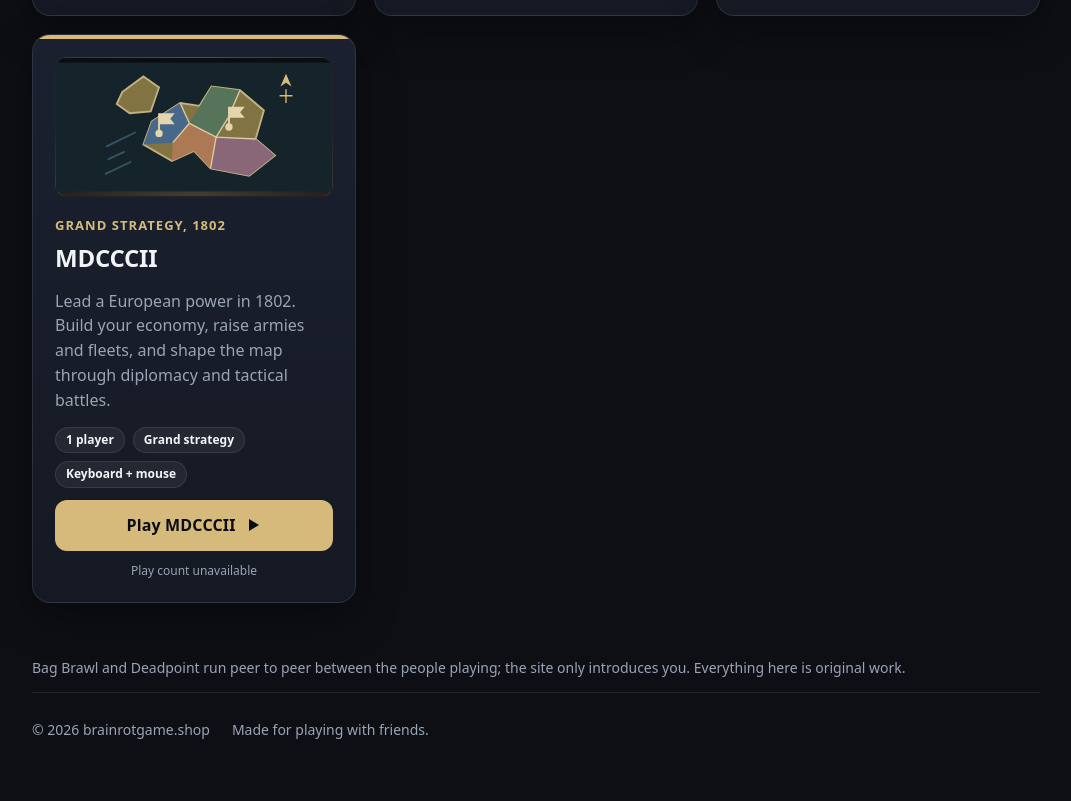
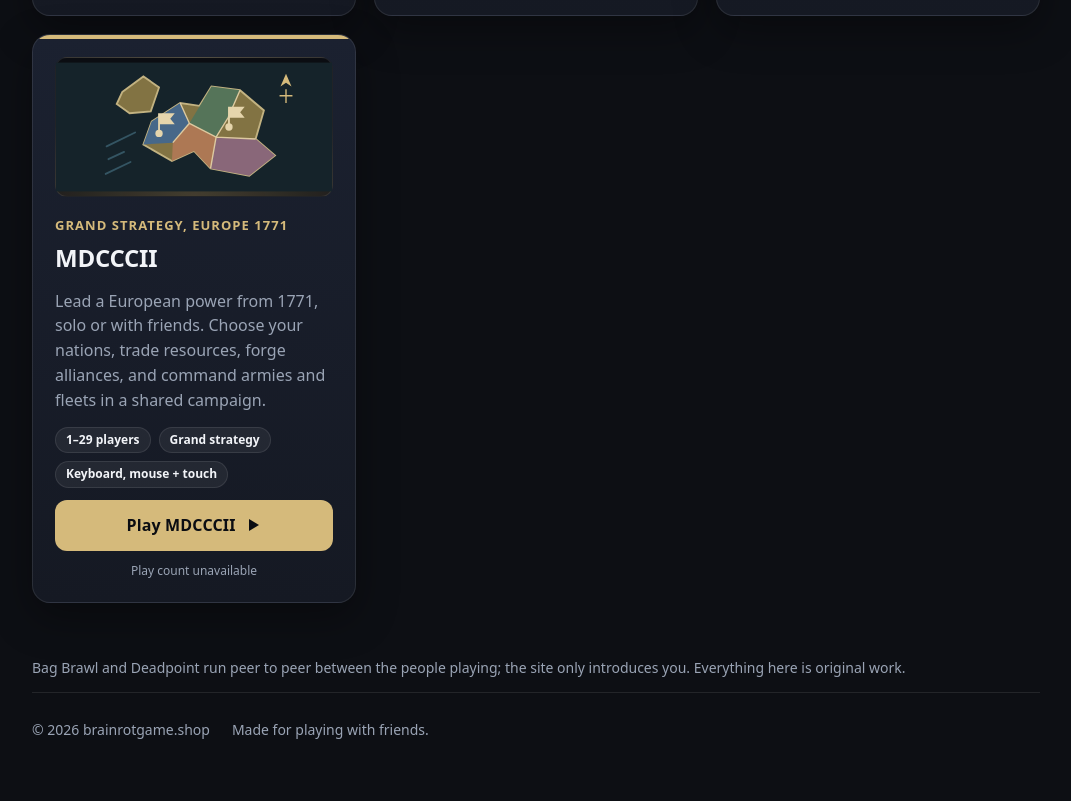
Before and after one commit to zanedurante/brainrotgame-shop, a website: page index.html in a window 1280 px wide. Shown: the part 2683-3484 px from the top of the page, without its empty margins (104-1175 px from the left). Drawn offline with Linux system fonts and the light colour scheme; no server answers.

Commit message:
List Grandstrat multiplayer campaigns for up to 29 players (#9)
* Describe Grandstrat multiplayer campaigns on the portal

* Preserve the live 1771 scenario and expanded nation roster

```diff
--- a/index.html
+++ b/index.html
@@ -309,9 +309,9 @@
           <path d="m244 26 6-14 6 14-6-4Z" fill="#d5ba7b"/><path d="M250 29v15m-7-8h14" stroke="#d5ba7b" stroke-width="1.5"/>
         </svg>
       </div>
-      <h2><small>Grand Strategy, 1802</small>MDCCCII</h2>
-      <p>Lead a European power in 1802. Build your economy, raise armies and fleets, and shape the map through diplomacy and tactical battles.</p>
-      <div class="meta"><span>1 player</span><span>Grand strategy</span><span>Keyboard + mouse</span></div>
+      <h2><small>Grand Strategy, Europe 1771</small>MDCCCII</h2>
+      <p>Lead a European power from 1771, solo or with friends. Choose your nations, trade resources, forge alliances, and command armies and fleets in a shared campaign.</p>
+      <div class="meta"><span>1–29 players</span><span>Grand strategy</span><span>Keyboard, mouse + touch</span></div>
       <a class="play" href="https://grandstrat.gameslop.now">Play MDCCCII <svg viewBox="0 0 16 16"><path d="M3 2v12l10-6z" fill="currentColor"/></svg></a>
       <p class="play-count" data-play-count>Play count unavailable</p>
     </article>
```
Also changed, not shown: tests/test-play-counts.mjs (+1 -1 lines), README.md.
